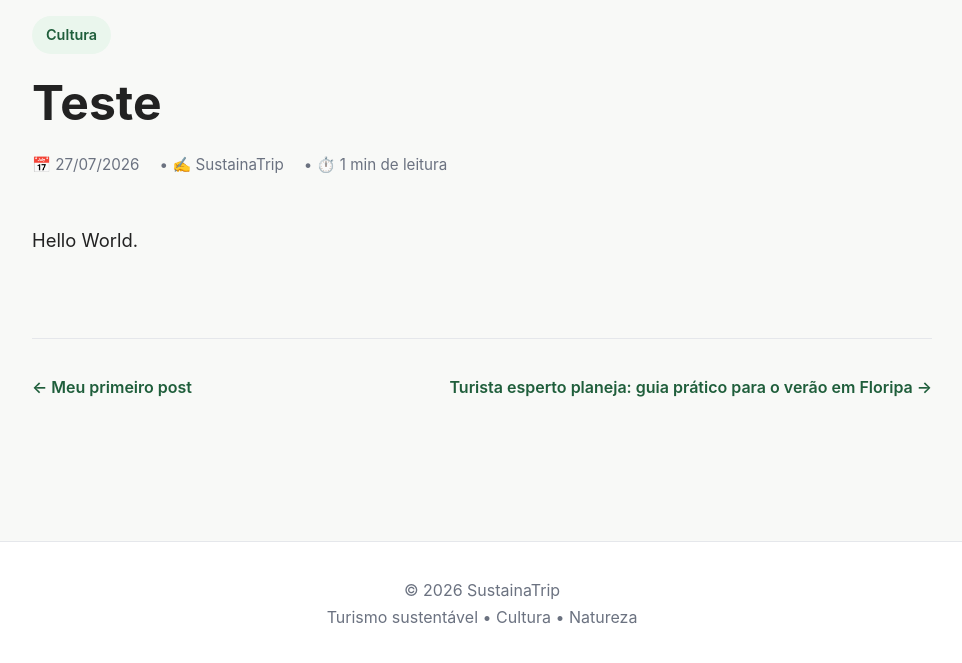
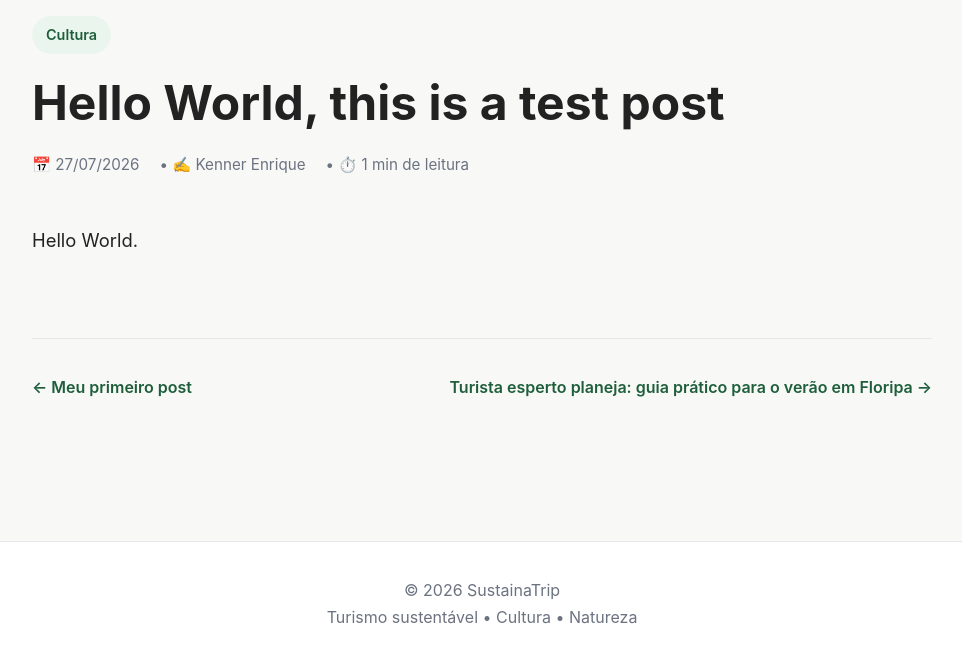
Before and after one commit to sustainatrip/blog, a Jekyll site: the page built from _posts/2026-07-27-teste-post.md, in a window 1280 px wide and 900 px high, scrolled down 610 px, cut to the strip 234-897 px from the top of the window. Shown: the whole strip, without its empty margins (158-1120 px from the left). Built offline with Jekyll 4.4.1, drawn with Linux system fonts in a browser that asks for light colours.

Commit message:
Update post title and author in teste-post.md

```diff
--- a/_posts/2026-07-27-teste-post.md
+++ b/_posts/2026-07-27-teste-post.md
@@ -1,8 +1,8 @@
 ---
 layout: post
-title: "Teste"
+title: "Hello World, this is a test post"
 date: 2026-07-27
-author: SustainaTrip
+author: Kenner Enrique
 image: /assets/images/hercilio.jpg
 categories:
   - Cultura
```
